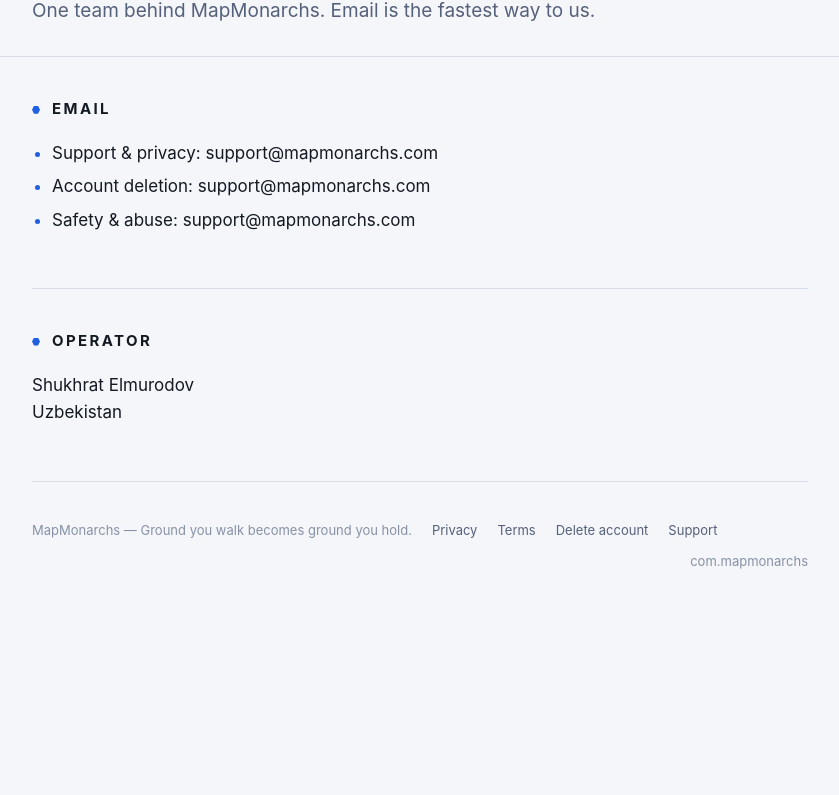
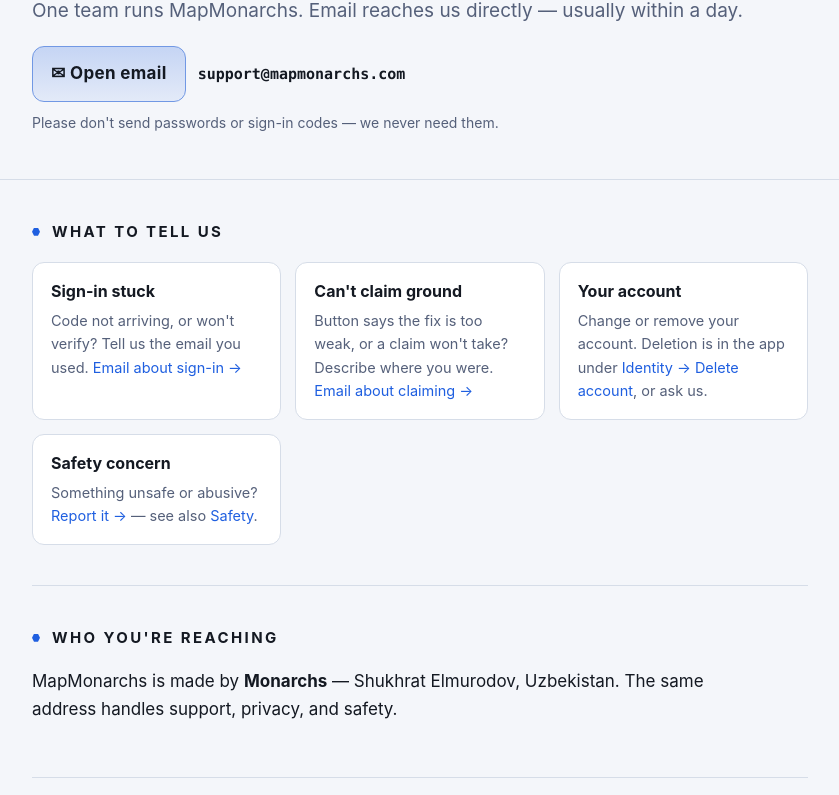
Before and after one commit to itShukhrat/MapMonarchs, a plain HTML site: page website/contact.html in a window 1280 px wide. Shown: the part 222-1017 px from the top of the page, without its empty margins (220-1059 px from the left). Before the commit the page ends 864 px from the top, so only its background shows below. Drawn offline with Linux system fonts and the light colour scheme.

Commit message:
Website: mobile-first fixes, remove tech noise, real contact page
Mobile (the acceptance gate):
- Header no longer clips the CTA on phones — drop "by Monarchs" and tighten
  spacing under 560px so the mark + Privacy always fit.
- Flow chips wrap cleanly with no orphan arrows (arrows hidden on mobile).
- Stronger top scrim so hero copy always beats the 3D board behind it.
- Fix a real theme bug: the white crown was invisible on the trust pages' light
  theme — give the mark a dark chip so it reads in both themes.

Remove developer/engineering noise from the product experience: no raw cell IDs
(8928308280fffff), no "H3 · res 9", no "server-authoritative" jargon in copy or
the corner readout. Concepts kept in plain language ("One cell. One piece of
ground."); implementation stays in the code.

/contact rebuilt as a real support experience: prominent "Open email" mailto,
problem-oriented guidance (sign-in / claiming / account / safety), a
"don't send passwords or codes" note, and Monarchs operator identity. Disabled
Cloudflare email obfuscation so the address is clean and accessible.

Verified with Playwright at 390px: header, flow, readability, contact.

Co-Authored-By: Claude Opus 4.8 <noreply@anthropic.com>

```diff
--- a/website/assets/styles.css
+++ b/website/assets/styles.css
@@ -82,4 +82,6 @@ footer .wrap{display:flex; gap:10px 20px; flex-wrap:wrap; align-items:baseline}
 footer a{color:var(--muted); text-decoration:none} footer a:hover{color:var(--text)}
 footer .sep{margin-left:auto}
 
-.brand .mark{width:22px; height:22px; object-fit:contain; filter:drop-shadow(0 1px 4px rgba(31,95,224,.3))}
+/* dark chip so the white crown stays visible in BOTH light and dark themes */
+.brand .mark{width:28px; height:28px; object-fit:contain; background:#0B0E14; border:1px solid #22304a;
+  border-radius:7px; padding:3px; flex:none}
--- a/website/contact.html
+++ b/website/contact.html
@@ -5,8 +5,24 @@
 <link rel="icon" href="/favicon.svg" type="image/svg+xml">
 <title>Contact — MapMonarchs</title>
 <meta name="viewport" content="width=device-width, initial-scale=1">
-<meta name="description" content="How to reach MapMonarchs about your data, account, or the game.">
+<meta name="description" content="Reach MapMonarchs support. Sign-in stuck, can't claim, account or safety questions — email support@mapmonarchs.com.">
 <link rel="stylesheet" href="/assets/styles.css">
+<style>
+  .mailrow{display:flex; flex-wrap:wrap; gap:12px; align-items:center; margin:6px 0 4px}
+  .mailbtn{display:inline-flex; align-items:center; gap:10px; text-decoration:none; font-weight:650; letter-spacing:.02em;
+    color:var(--text); background:linear-gradient(180deg, color-mix(in srgb,var(--accent) 22%,transparent), color-mix(in srgb,var(--accent) 8%,transparent));
+    border:1px solid color-mix(in srgb,var(--accent) 55%,var(--edge)); border-radius:12px; padding:13px 18px; min-height:44px}
+  .mailbtn:hover{border-color:var(--accent)}
+  .mailbtn:focus-visible{outline:2px solid var(--accent); outline-offset:2px}
+  .mailaddr{font-family:var(--mono); font-size:15px; color:var(--muted)}
+  .mailaddr b{color:var(--text); font-weight:600}
+  .cols{display:grid; grid-template-columns:repeat(auto-fit,minmax(240px,1fr)); gap:14px; margin-top:6px}
+  .qcard{border:1px solid var(--edge); background:var(--panel); border-radius:12px; padding:16px 18px}
+  .qcard h3{margin:0 0 4px; font-size:16px}
+  .qcard p{margin:0; color:var(--muted); font-size:14.5px}
+  .qcard a{color:var(--accent); text-decoration:none}
+  .note{color:var(--muted); font-size:14px; margin-top:10px}
+</style>
 </head>
 <body>
 <header class="top"><div class="wrap">
@@ -19,27 +35,34 @@
 
 <div class="hero"><div class="wrap">
   <span class="eyebrow">Contact</span>
-  <h1>Reach us</h1>
-  <p class="lede">One team behind MapMonarchs. Email is the fastest way to us.</p>
+  <h1>Stuck on something? Write to us.</h1>
+  <p class="lede">One team runs MapMonarchs. Email reaches us directly — usually within a day.</p>
+  <div class="mailrow" style="margin-top:20px">
+    <a class="mailbtn" href="mailto:support@mapmonarchs.com?subject=MapMonarchs%20support">✉ Open email</a>
+    <span class="mailaddr"><b>support@mapmonarchs.com</b></span>
+  </div>
+  <p class="note">Please don't send passwords or sign-in codes — we never need them.</p>
 </div></div>
 
 <main class="wrap">
   <section>
-    <h2>Email</h2>
-    <ul>
-      <li>Support &amp; privacy: support@mapmonarchs.com</li>
-      <li>Account deletion: support@mapmonarchs.com</li>
-      <li>Safety &amp; abuse: support@mapmonarchs.com</li>
-    </ul>
+    <h2>What to tell us</h2>
+    <div class="cols">
+      <div class="qcard"><h3>Sign-in stuck</h3><p>Code not arriving, or won't verify? Tell us the email you used. <a href="mailto:support@mapmonarchs.com?subject=Sign-in%20help">Email about sign-in →</a></p></div>
+      <div class="qcard"><h3>Can't claim ground</h3><p>Button says the fix is too weak, or a claim won't take? Describe where you were. <a href="mailto:support@mapmonarchs.com?subject=Claiming%20help">Email about claiming →</a></p></div>
+      <div class="qcard"><h3>Your account</h3><p>Change or remove your account. Deletion is in the app under <a href="/account-deletion">Identity → Delete account</a>, or ask us.</p></div>
+      <div class="qcard"><h3>Safety concern</h3><p>Something unsafe or abusive? <a href="mailto:support@mapmonarchs.com?subject=Safety%20report">Report it →</a> — see also <a href="/safety">Safety</a>.</p></div>
+    </div>
   </section>
+
   <section>
-    <h2>Operator</h2>
-    <p>Shukhrat Elmurodov<br>Uzbekistan</p>
+    <h2>Who you're reaching</h2>
+    <p>MapMonarchs is made by <strong>Monarchs</strong> — Shukhrat Elmurodov, Uzbekistan. The same address handles support, privacy, and safety.</p>
   </section>
 </main>
 
 <footer><div class="wrap">
-  <span>MapMonarchs — Ground you walk becomes ground you hold.</span>
+  <span>MapMonarchs — a game by Monarchs.</span>
   <a href="/privacy">Privacy</a><a href="/terms">Terms</a><a href="/account-deletion">Delete account</a><a href="/support">Support</a>
   <span class="sep">com.mapmonarchs</span>
 </div></footer>
```
Also changed, not shown: website/assets/home.css (+24 -0 lines), website/how-it-works.html (+8 -8 lines), website/index.html (+5 -6 lines).
